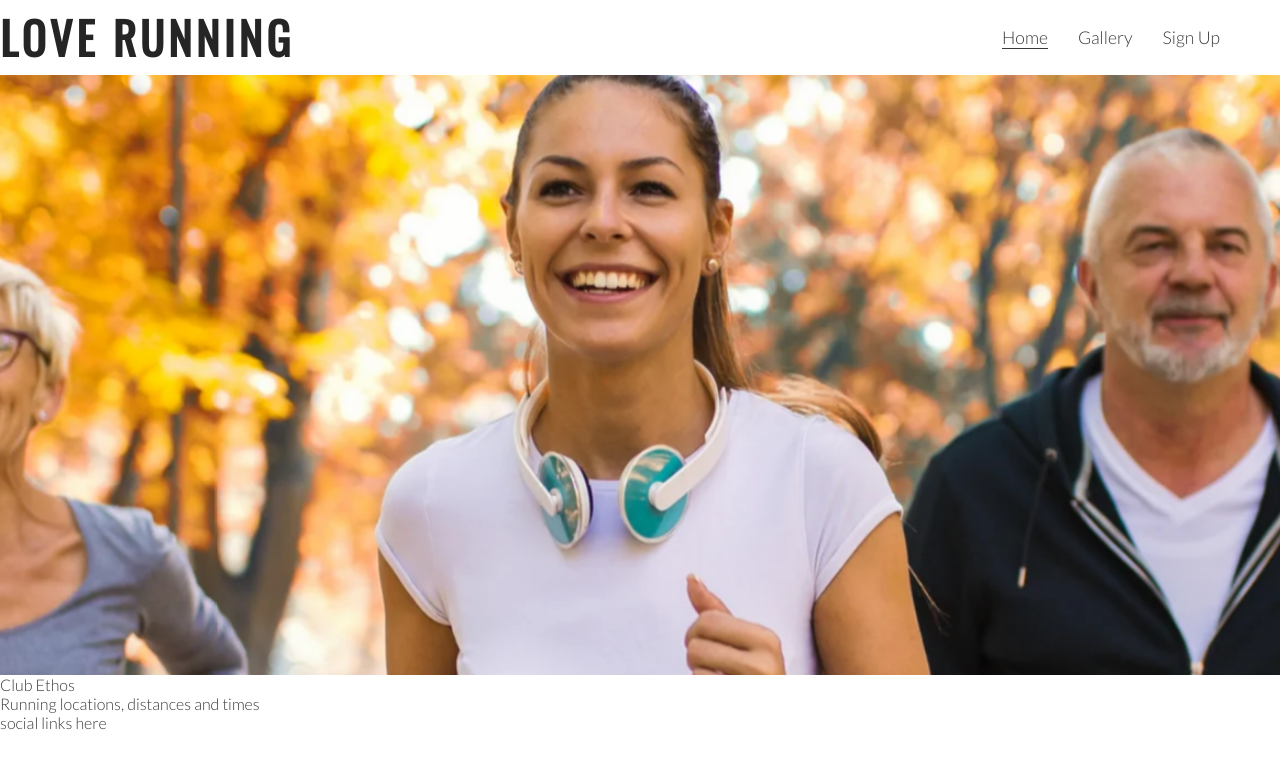
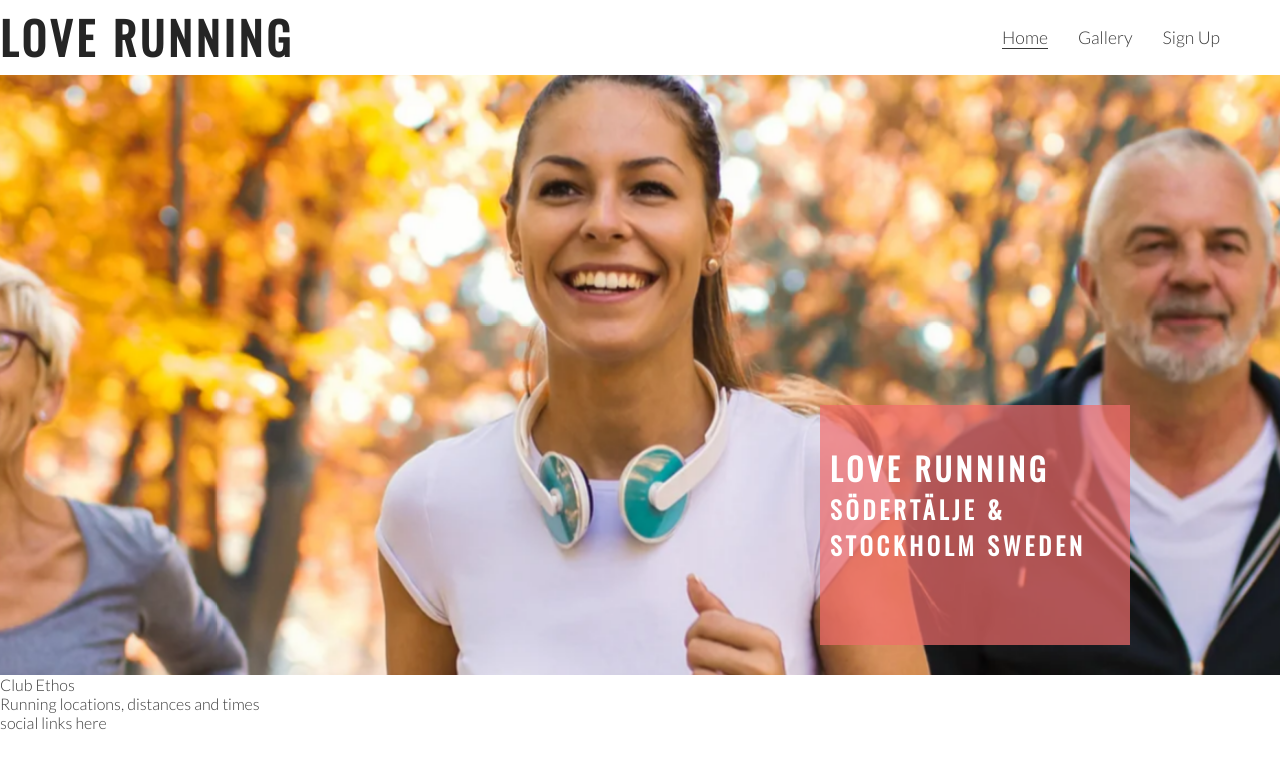
Before and after one commit to SebastianLopezDev/love-running, a plain HTML site: page index.html in a window 1280 px wide. Drawn offline with nearby package versions, Linux system fonts and the light colour scheme.

Commit message:
Add cover text and style

```diff
--- a/assets/css/style.css
+++ b/assets/css/style.css
@@ -57,12 +57,18 @@ h1, h2 {
     border-bottom: 1px solid #3a3a3a;
 }
 
-/*hero image */
+/*hero image and cover text */
 
 #hero-outer {
     height: 600px;
     width: 100%;
     overflow: hidden;
+
+    position: relative;
+}
+
+#cover-text, #cover-text h2 {
+    color: #fff;
 }
 
 #hero-image {
@@ -86,3 +92,23 @@ h1, h2 {
       transform: scale(1.1);
     }
 }
+
+#cover-text {
+    font-size: 130%;
+    font-family: Oswald, sans-serif;
+    text-transform: uppercase;
+    letter-spacing: 4px;
+
+    width: 300px;
+    height: 200px;
+
+    padding-top: 40px;
+    padding-left: 10px;
+
+    background-color: rgba(241, 109, 107, .7);
+
+    bottom: 30px;
+    right: 150px;
+
+    position: absolute;
+}
--- a/index.html
+++ b/index.html
@@ -5,8 +5,8 @@
     <meta charset="UTF-8">
     <meta http-equiv="X-UA-Compatible" content="IE=edge">
     <meta name="viewport" content="width=device-width, initial-scale=1.0">
-    <meta name="description" content="Love Running club for runners in Dublin, Ireland">
-    <meta name="keywords" content="Love running, running club, ireland, dublin">
+    <meta name="description" content="Love Running club for runners in Stockholm, Sweden">
+    <meta name="keywords" content="Love running, running club, Stockholm, Sweden">
 
     <link rel="stylesheet" href="assets/css/style.css">
     <title>Love Running</title>
@@ -29,6 +29,10 @@
     </header>
     <section id="hero-outer">
         <div id="hero-image"></div>
+        <div id="cover-text">
+            <h2>Love Running</h2>
+            <h3>Södertälje  & Stockholm Sweden</h3>
+        </div>
     </section>
     <section>
         Club Ethos
```
